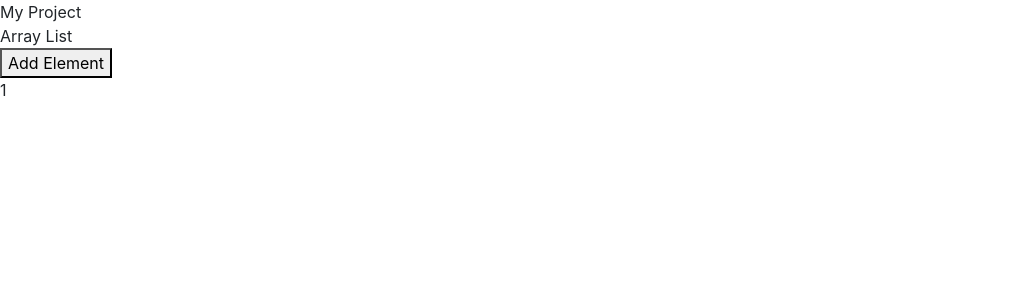
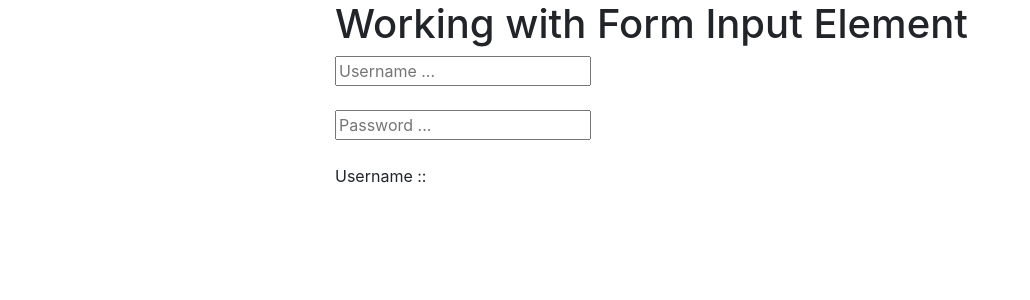
Before and after one commit to MaliMeghana/react-bootstrap, a React (Create React App) app: page / in a window 1280 px wide. Shown: the top 300 px of the page, without its empty margins (0-1030 px from the left). Built offline with nearby package versions, Linux system fonts and the light colour scheme.

Commit message:
form state management

```diff
--- a/src/App.js
+++ b/src/App.js
@@ -3,34 +3,41 @@ import { Carousel } from "react-bootstrap";
 import { useState } from "react";
 
 function App() {
-  let count=100;
-  let [counter, setCounter]=useState(200);
-  const[title,setTitle]=useState("My Project");
-  const[isActive,setActive]=useState(true);
-  const[list, setList]=useState(["Hello World"]); //list is immutable
-  // const likeMethod=()=>{
-  //   setCounter(counter+1);
-  // }
-  // const dislikeMethod=()=>{
-  //   setCounter(counter-1);
-  // }
-  const addElement=()=>{
-    console.log("call is here");
-        setList(["Hello Universe",...list]);
-  };
   return(
-   <div>
-      <div>{title}</div>
-      <div>Array List</div>
-      <button  onClick={addElement}>Add Element</button>
-      <div>{list.length}</div>
-     {list.map((item, index)=>{
-       <div key={index}><h4></h4></div>
-     })}
-    </div>
+       <div>
+         <Post/>
+      </div>
   );
 }
+/*
+--All form elements have its own states
+--And React Also have states.
+<input></input>
+*/
+function Post(){
+  const [title]=useState("Working with Form Input Element");
+  const[username, setUsername]=useState("");
+  const[password, setPassword]=useState("");
+  /*When the state of Input Elelemt is updates .
+     At the same time we are updating ,
+     the state of react state var, to keep value SYN
+  */
+  const updateUsername=(e)=>setUsername(e.target.value);
+  const updatePassword=(e)=>setPassword(e.target.value);
+  return(
+      <div className="col-md-9 offset-md-3" >
+        <h1>{title}</h1>
+        <input type="text" name="username" onChange={updateUsername} value={username} placeholder="Username ..."/>
+        <br/>
+        <br/>
+        <input type="password" name="password" onChange={updatePassword} value={password} placeholder="Password ..."/>
+        <br/>
+        <br/>
+        <div>Username :: {username}</div>
 
+      </div>
+  );
+}
 export default App;
 
 
```
Also changed, not shown: 1 other file (tests, documents, lock files or other folders).
